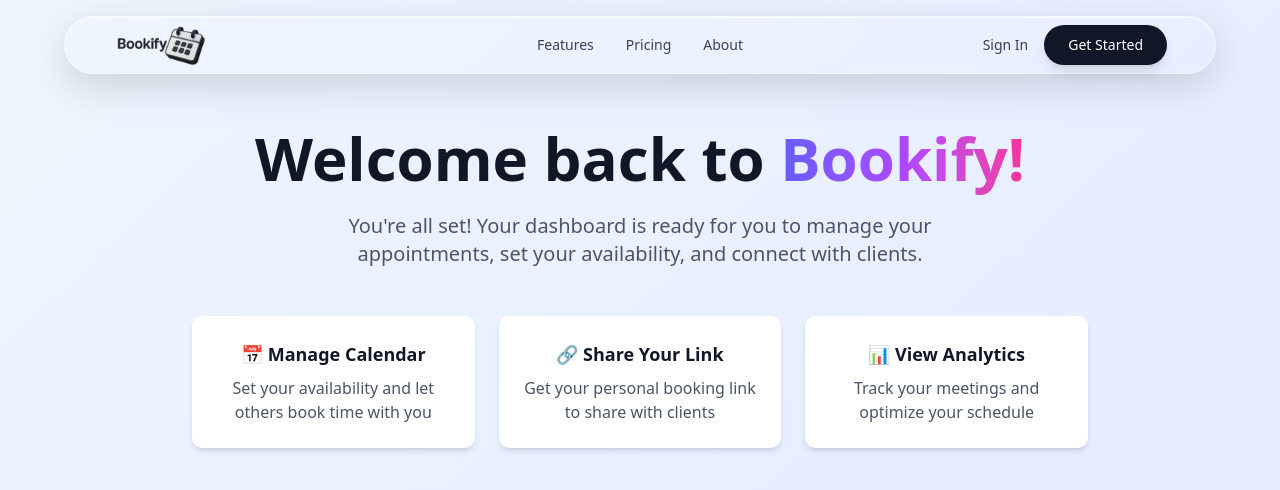
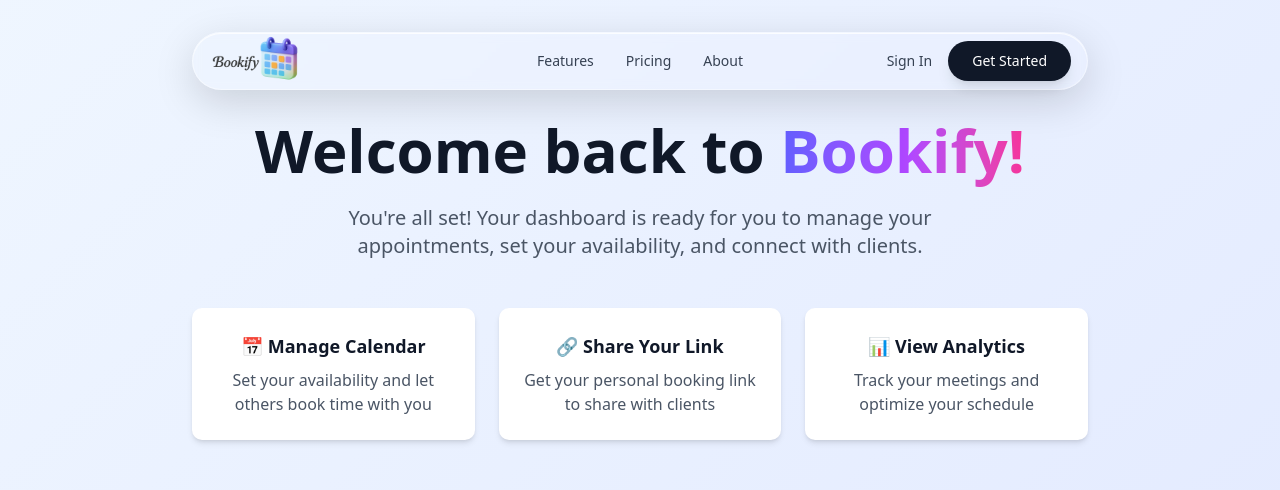
Before and after one commit to 0xGuvnor/bookify, a Next.js app: page /events in a window 1280 px wide. Shown: the top 490 px of the page. Built offline with nearby package versions, Linux system fonts and the light colour scheme; no server answers.

Commit message:
feat: add auto-hide navbar with scroll direction detection

```diff
--- a/src/app/events/page.tsx
+++ b/src/app/events/page.tsx
@@ -1,6 +1,6 @@
 function EventsPage() {
   return (
-    <div className="min-h-screenx h-[150vh] bg-gradient-to-br from-blue-50 to-indigo-100 pt-16">
+    <div className="min-h-screenx h-[150vh] bg-gradient-to-br from-blue-50 to-indigo-100 pt-14">
       <div className="container mx-auto px-4 py-16">
         <div className="text-center">
           <h1 className="mb-6 text-4xl font-bold text-gray-900 md:text-6xl">
--- a/src/components/landing-page.tsx
+++ b/src/components/landing-page.tsx
@@ -78,7 +78,7 @@ function LandingPage() {
   return (
     <div
       ref={containerRef}
-      className="min-h-screenx h-[150vh] bg-gradient-to-br from-blue-50 to-indigo-100 pt-16"
+      className="min-h-screenx h-[150vh] bg-gradient-to-br from-blue-50 to-indigo-100 pt-14"
     >
       <div className="container mx-auto px-4 py-16">
         <div ref={heroRef} className="text-center">
--- a/src/components/navbar.tsx
+++ b/src/components/navbar.tsx
@@ -1,3 +1,6 @@
+"use client";
+
+import { useEffect, useState } from "react";
 import Image from "next/image";
 import {
   SignInButton,
@@ -9,9 +12,41 @@ import {
 import Link from "next/link";
 
 export default function Navbar() {
+  const [isVisible, setIsVisible] = useState(true);
+  const [lastScrollY, setLastScrollY] = useState(0);
+
+  useEffect(() => {
+    const controlNavbar = () => {
+      const currentScrollY = window.scrollY;
+
+      // Show navbar when at top of page
+      if (currentScrollY < 10) {
+        setIsVisible(true);
+      }
+      // Hide navbar when scrolling down, show when scrolling up
+      else if (currentScrollY > lastScrollY && currentScrollY > 100) {
+        setIsVisible(false);
+      } else if (currentScrollY < lastScrollY) {
+        setIsVisible(true);
+      }
+
+      setLastScrollY(currentScrollY);
+    };
+
+    window.addEventListener("scroll", controlNavbar);
+
+    return () => {
+      window.removeEventListener("scroll", controlNavbar);
+    };
+  }, [lastScrollY]);
+
   return (
-    <header className="glass-navbar-strong fixed inset-x-16 top-4 z-50 mx-auto max-w-7xl rounded-full backdrop-blur-xs">
-      <div className="relative px-6 sm:px-8 lg:px-12">
+    <header
+      className={`glass-navbar-strong fixed inset-x-16 top-8 z-50 mx-auto max-w-4xl rounded-full backdrop-blur-xs transition-transform duration-700 ease-in-out ${
+        isVisible ? "translate-y-0" : "-translate-y-32"
+      }`}
+    >
+      <div className="relative px-1 sm:px-2 lg:px-4">
         <div className="flex h-14 items-center justify-between">
           {/* Logo - Left Side */}
           <Link
```
Also changed, not shown: public/logos/bookify-logo-2.png, public/logos/bookify-logo.png.
